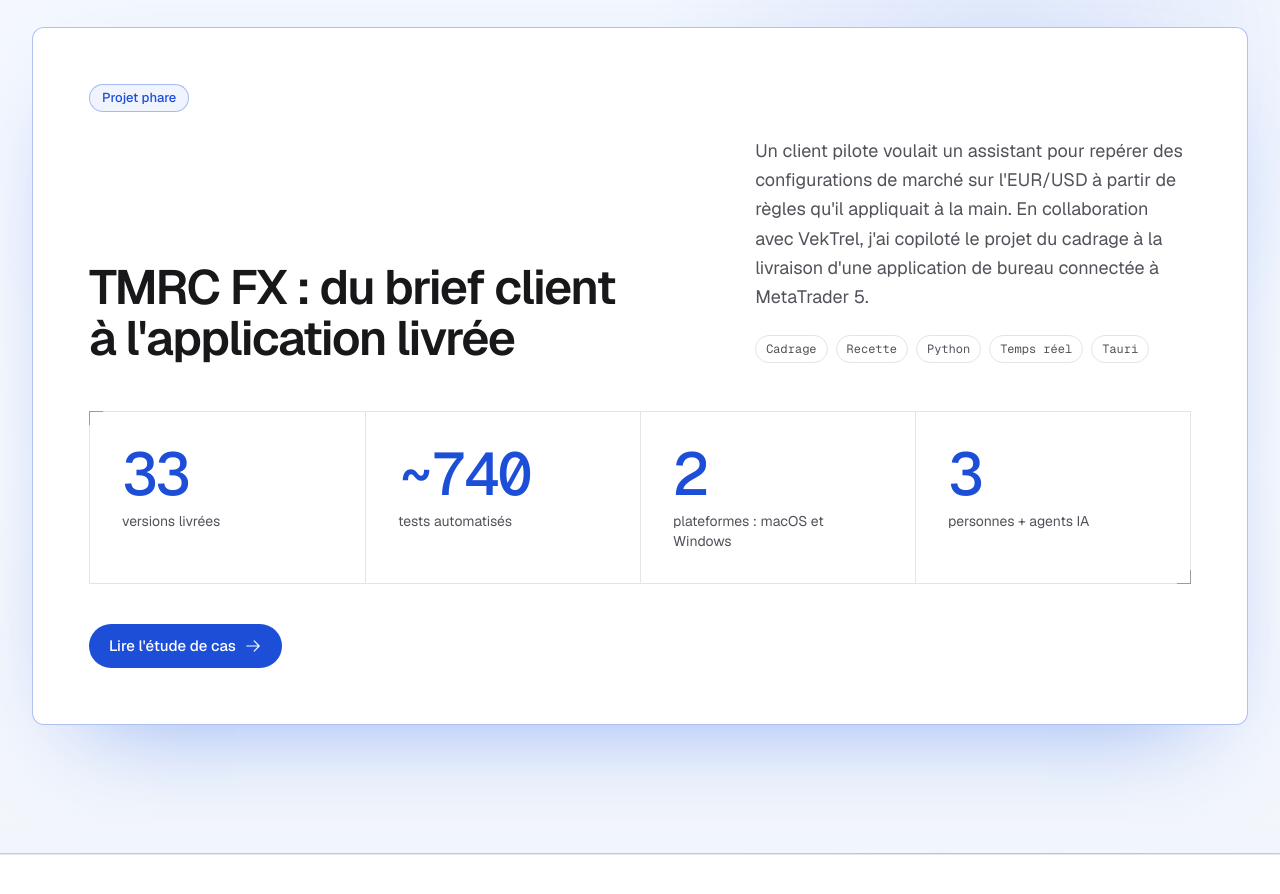
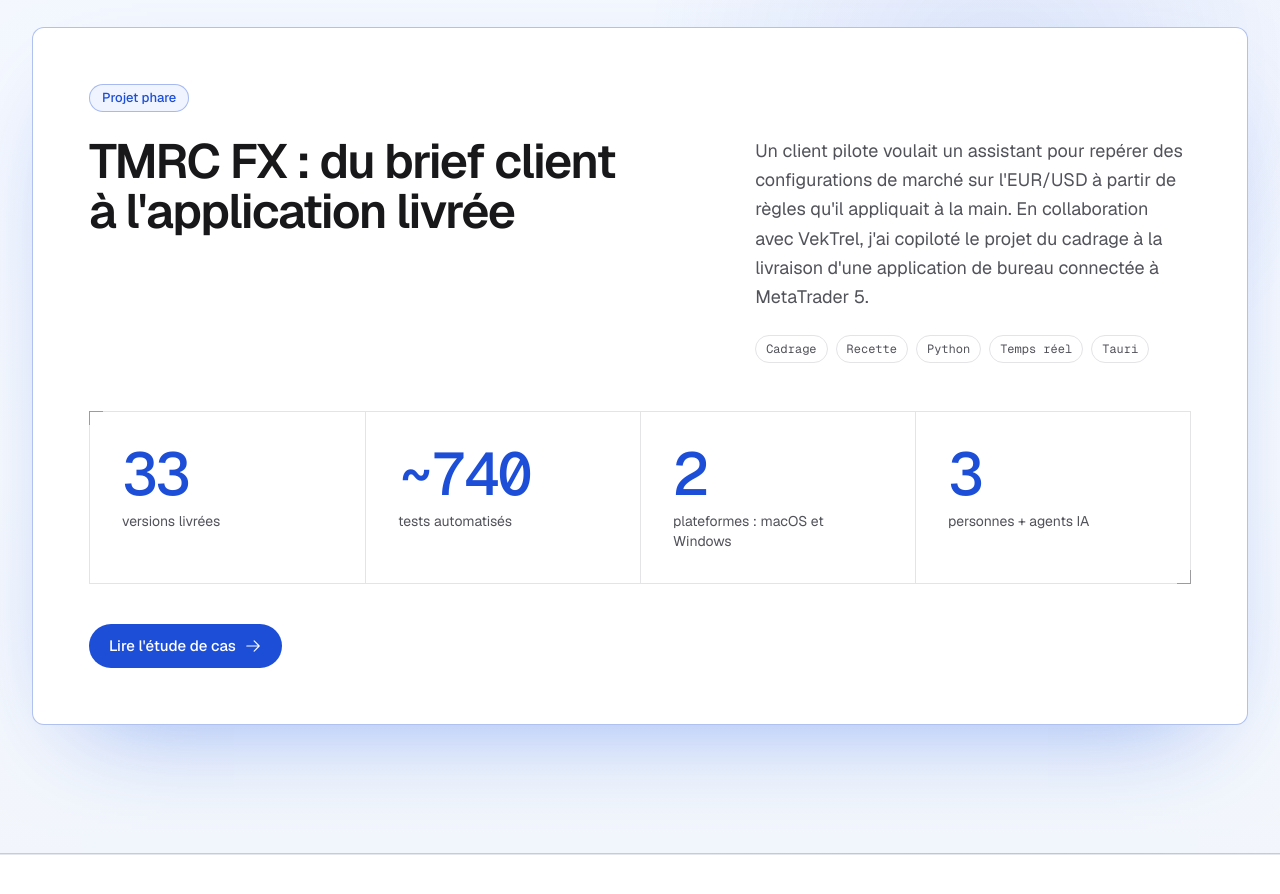
Before and after one commit to jmpbusiness2023-commits/portfolio, a Next.js app: page / in a window 1280 px wide. Shown: the part 2320-3214 px from the top of the page. Built offline with nearby package versions, Linux system fonts and the light colour scheme.

Commit message:
Point 9 : aligne le titre du projet phare sous le badge

```diff
--- a/components/home.tsx
+++ b/components/home.tsx
@@ -163,7 +163,7 @@ export function TmrcFeature() {
           data-reveal
         >
           <span className="badge">{tmrcFeature.eyebrow}</span>
-          <div className="mt-6 grid gap-8 md:grid-cols-12 md:items-end md:gap-10">
+          <div className="mt-6 grid gap-8 md:grid-cols-12 md:items-start md:gap-10">
             <h2 className="text-3xl leading-[1.05] font-semibold tracking-[-0.03em] text-balance md:col-span-7 md:text-5xl">
               {tmrcFeature.heading}
             </h2>
```
